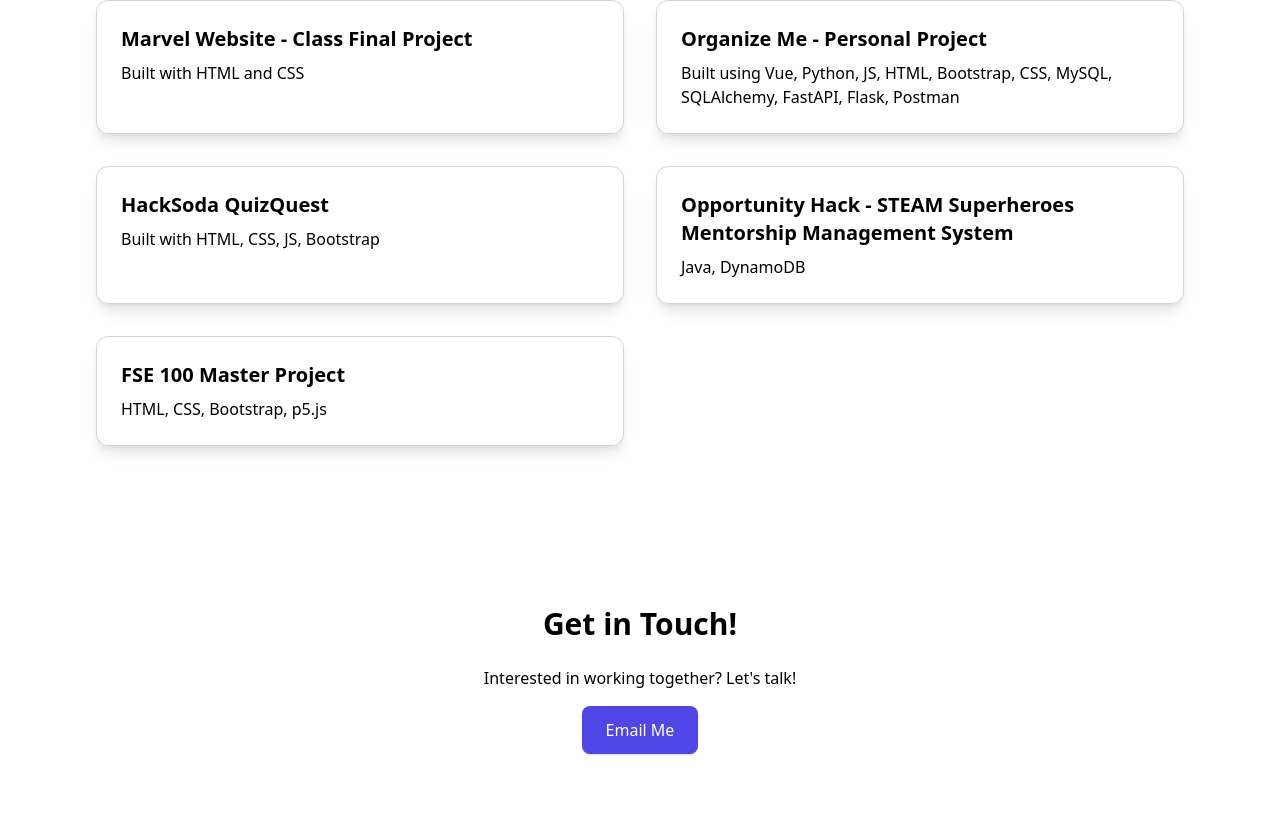
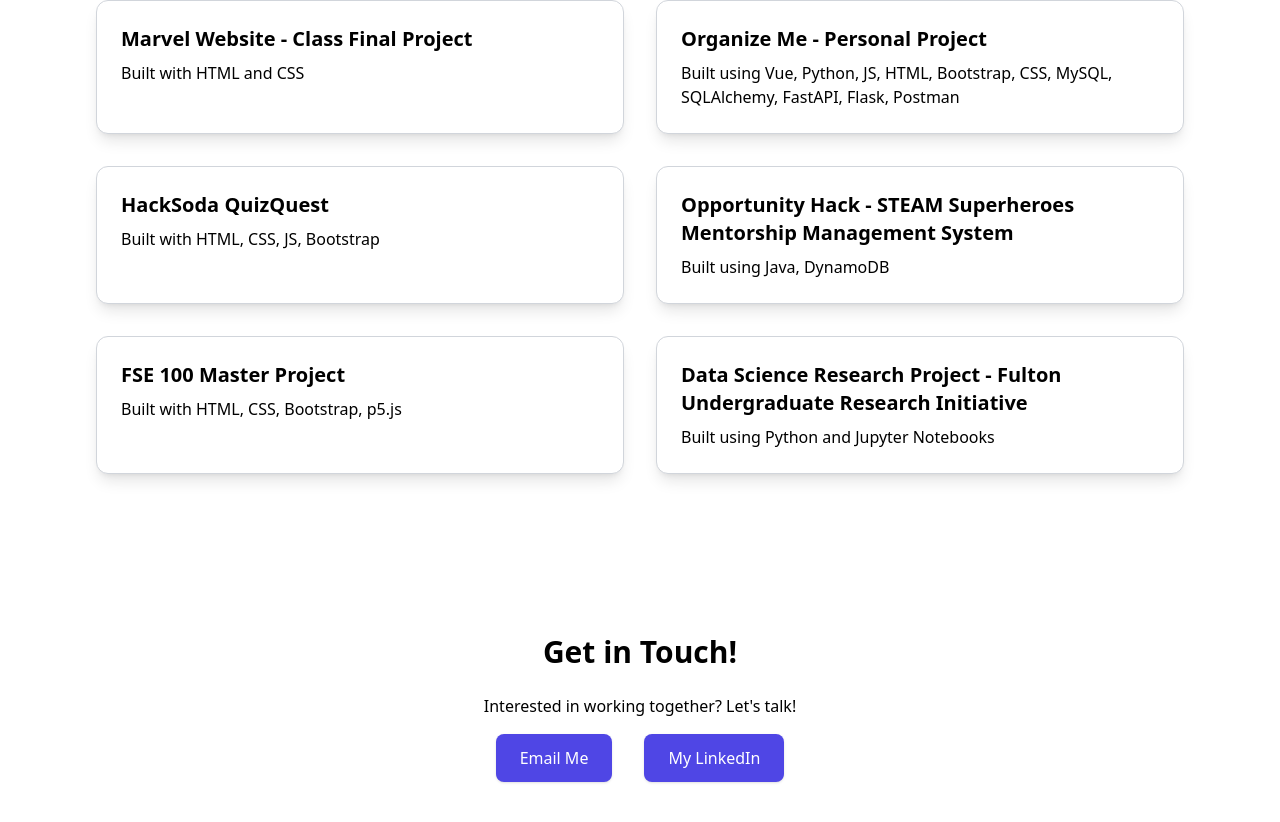
Before and after one commit to BK5102/portfolio_website, a React (Vite) app in the folder my-portfolio-clean/: page / in a window 1280 px wide. Shown: the part 1256-2078 px from the top of the page. Built offline with nearby package versions, Linux system fonts and the light colour scheme.

Commit message:
portfolio website complete

```diff
--- a/my-portfolio-clean/src/App.jsx
+++ b/my-portfolio-clean/src/App.jsx
@@ -1,6 +1,5 @@
 import React from 'react';
 import Navbar from './components/NavBar';
-import Header from './components/Header';
 import Hero from './components/Hero';
 import About from './components/About';
 import Projects from './components/Projects';
@@ -10,7 +9,6 @@ function App() {
   return (
     <div className="bg-dark-background text-white font-body">
       <Navbar />
-      <Header />
       <Hero />
       <About />
       <Projects />
--- a/my-portfolio-clean/src/components/Contact.jsx
+++ b/my-portfolio-clean/src/components/Contact.jsx
@@ -15,10 +15,16 @@ export default function Contact() {
         Interested in working together? Let's talk!
       </p>
       <a
-        href="mailto:you@example.com"
-        className="inline-block px-6 py-3 bg-indigo-600 text-white rounded-lg shadow hover:bg-indigo-700"
+        href="bkannan8@asu.edu"
+        className="inline-block px-6 py-3 bg-indigo-600 text-white rounded-lg shadow hover:bg-indigo-700 mr-4" // Added mr-4 for right margin
       >
         Email Me
+      </a>
+      <a
+        href="https://www.linkedin.com/in/bhavanakannan/"
+        className="inline-block px-6 py-3 bg-indigo-600 text-white rounded-lg shadow hover:bg-indigo-700 ml-4" // Added ml-4 for left margin
+      >
+        My LinkedIn
       </a>
     </motion.section>
   );
--- a/my-portfolio-clean/src/components/Projects.jsx
+++ b/my-portfolio-clean/src/components/Projects.jsx
@@ -4,8 +4,10 @@ const projects = [
   { title: 'Marvel Website - Class Final Project', description: 'Built with HTML and CSS', link: 'https://github.com/BK5102/ECS-HTMLFinalsproject' },
   { title: 'Organize Me - Personal Project', description: 'Built using Vue, Python, JS, HTML, Bootstrap, CSS, MySQL, SQLAlchemy, FastAPI, Flask, Postman', link: 'https://github.com/BK5102/OrganizeMe' },
   { title: 'HackSoda QuizQuest', description: 'Built with HTML, CSS, JS, Bootstrap ', link: '#' }, // No link available as of now
-  { title: 'Opportunity Hack - STEAM Superheroes Mentorship Management System', description: 'Java, DynamoDB', link: 'https://github.com/2024-Arizona-Opportunity-Hack/Hack-Overflow-STEAMSuperheroes-STEAMSuperHeroesMentorshipPairingandSchedulingSystem' },
-  { title: 'FSE 100 Master Project', description: 'HTML, CSS, Bootstrap, p5.js', link: 'https://github.com/BK5102/FSEMasterProject' },
+  { title: 'Opportunity Hack - STEAM Superheroes Mentorship Management System', description: 'Built using Java, DynamoDB', link: 'https://github.com/2024-Arizona-Opportunity-Hack/Hack-Overflow-STEAMSuperheroes-STEAMSuperHeroesMentorshipPairingandSchedulingSystem' },
+  { title: 'FSE 100 Master Project', description: 'Built with HTML, CSS, Bootstrap, p5.js', link: 'https://github.com/BK5102/FSEMasterProject' },
+  { title: 'Data Science Research Project - Fulton Undergraduate Research Initiative', description: 'Built using Python and Jupyter Notebooks', link: 'https://github.com/BK5102/FURI_Research-Project' },
+
 ];
 
 export default function Projects() {
```
